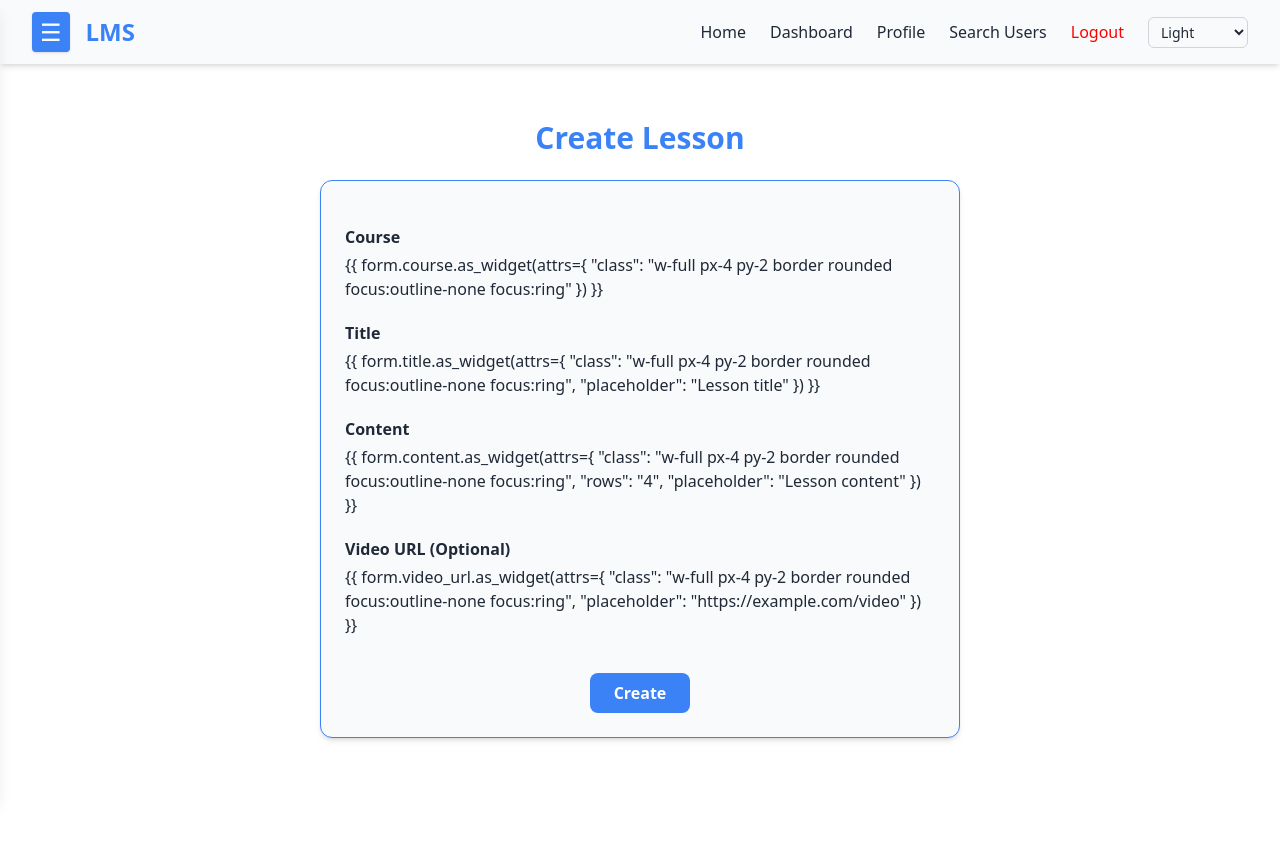
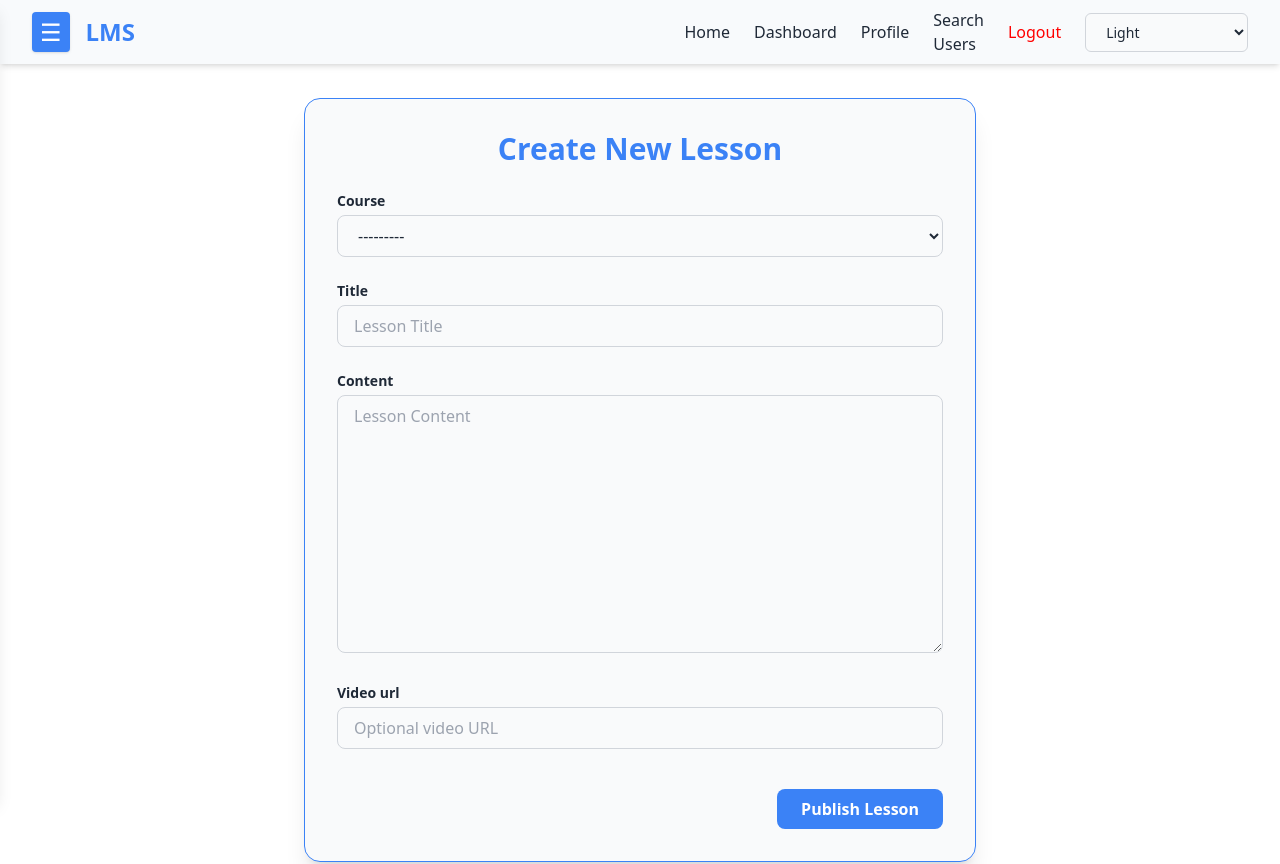
Before and after one commit to collins965/Learning-Management-System-, a Django app: page /lessons/create/ in a window 1280 px wide. Run offline with Django 5.2, Linux system fonts and the light colour scheme; a user stored in the database is signed in; tables that the repository leaves empty hold one stand-in row (values such as "Sample post"); some libraries are stand-ins or nearby versions.

Commit message:
Updated lesson form.html with better input logic theme styling and video url display

```diff
--- a/core/templates/core/lesson_form.html
+++ b/core/templates/core/lesson_form.html
@@ -1,53 +1,100 @@
-{% extends "base.html" %}
-{% block title %}{{ form_title }} | LMS{% endblock %}
+{% extends 'base.html' %}
+{% block title %}Create Lesson | LMS{% endblock %}
 
 {% block content %}
-<div class="max-w-2xl mx-auto px-4 py-10">
-  <h1 class="text-3xl font-bold text-center mb-6" style="color: var(--accent-color);">
-    {{ form_title }}
-  </h1>
+<section class="min-h-screen flex items-center justify-center bg-[var(--background-color)] transition-colors duration-300">
+  <div class="w-full max-w-2xl p-8 rounded-2xl shadow-xl border border-[var(--accent-color)] bg-[var(--card-color)] text-[var(--text-color)]">
 
-  <form method="post" class="bg-[var(--card-color)] p-6 rounded-xl shadow-md border border-[var(--accent-color)] space-y-5">
-    {% csrf_token %}
+    <h1 class="text-3xl font-bold mb-6 text-center text-[var(--accent-color)]"> Create New Lesson</h1>
 
-    <div>
-      <label for="course" class="block mb-1 font-semibold text-[var(--text-color)]">Course</label>
-      {{ form.course.as_widget(attrs={
-        "class": "w-full px-4 py-2 border rounded focus:outline-none focus:ring"
-      }) }}
-    </div>
+    <form method="post" enctype="multipart/form-data" class="space-y-6">
+      {% csrf_token %}
 
-    <div>
-      <label for="title" class="block mb-1 font-semibold text-[var(--text-color)]">Title</label>
-      {{ form.title.as_widget(attrs={
-        "class": "w-full px-4 py-2 border rounded focus:outline-none focus:ring",
-        "placeholder": "Lesson title"
-      }) }}
-    </div>
+      {% if form.non_field_errors %}
+        <div class="bg-red-100 dark:bg-red-400/20 text-red-700 dark:text-red-300 p-3 rounded shadow-sm">
+          {{ form.non_field_errors }}
+        </div>
+      {% endif %}
 
-    <div>
-      <label for="content" class="block mb-1 font-semibold text-[var(--text-color)]">Content</label>
-      {{ form.content.as_widget(attrs={
-        "class": "w-full px-4 py-2 border rounded focus:outline-none focus:ring",
-        "rows": "4",
-        "placeholder": "Lesson content"
-      }) }}
-    </div>
+      {% for field in form %}
+        <div class="space-y-1">
+          <label for="{{ field.id_for_label }}" class="block text-sm font-semibold text-[var(--text-color)]">
+            {{ field.label }}
+          </label>
+          {{ field }}
+          {% if field.help_text %}
+            <p class="text-xs text-[var(--subtle-text)]">{{ field.help_text }}</p>
+          {% endif %}
+          {% for error in field.errors %}
+            <p class="text-sm text-red-600 dark:text-red-400">{{ error }}</p>
+          {% endfor %}
+        </div>
+      {% endfor %}
 
-    <div>
-      <label for="video_url" class="block mb-1 font-semibold text-[var(--text-color)]">Video URL (Optional)</label>
-      {{ form.video_url.as_widget(attrs={
-        "class": "w-full px-4 py-2 border rounded focus:outline-none focus:ring",
-        "placeholder": "https://example.com/video"
-      }) }}
-    </div>
+      <!-- Optional Live Video Preview -->
+      <div id="video-preview" class="hidden">
+        <label class="block mb-1 font-semibold text-[var(--text-color)]">🎥 Video Preview</label>
+        <div class="aspect-video border border-[var(--accent-color)] rounded-lg overflow-hidden">
+          <iframe id="video-frame" class="w-full h-full" allowfullscreen></iframe>
+        </div>
+      </div>
 
-    <div class="pt-4 text-center">
-      <button type="submit"
-              class="bg-[var(--accent-color)] hover:bg-[var(--accent-strong)] text-white px-6 py-2 rounded-lg font-semibold transition">
-        {{ button_text|default:"Create Lesson" }}
-      </button>
-    </div>
-  </form>
-</div>
+      <div class="flex justify-end pt-4">
+        <button type="submit" class="bg-[var(--accent-color)] hover:bg-[var(--accent-strong)] text-white px-6 py-2 rounded-lg font-semibold transition-all duration-300">
+           Publish Lesson
+        </button>
+      </div>
+    </form>
+  </div>
+</section>
+
+<!-- Theme & Input Styling Script -->
+<script>
+  document.addEventListener("DOMContentLoaded", () => {
+    const themeVars = {
+      background: getComputedStyle(document.documentElement).getPropertyValue('--background-color').trim(),
+      text: getComputedStyle(document.documentElement).getPropertyValue('--text-color').trim(),
+      inputBg: getComputedStyle(document.documentElement).getPropertyValue('--card-color').trim(),
+    };
+
+    // Style inputs based on theme.css variables
+    document.querySelectorAll("input, select, textarea").forEach(el => {
+      el.classList.add(
+        "w-full", "px-4", "py-2", "rounded-lg", "border", "focus:outline-none", "focus:ring",
+        "bg-[var(--card-color)]", "text-[var(--text-color)]", "border-gray-300", "dark:border-gray-600",
+        "placeholder-gray-400", "dark:placeholder-gray-500", "transition"
+      );
+    });
+
+    // Live YouTube video preview logic
+    const videoInput = document.getElementById("id_video_url");
+    const previewContainer = document.getElementById("video-preview");
+    const frame = document.getElementById("video-frame");
+
+    if (videoInput) {
+      videoInput.addEventListener("input", () => {
+        const url = videoInput.value.trim();
+        let embedUrl = "";
+
+        if (url.includes("youtube.com/watch?v=")) {
+          embedUrl = url.replace("watch?v=", "embed/");
+        } else if (url.includes("youtu.be/")) {
+          const videoId = url.split("youtu.be/")[1];
+          embedUrl = `https://www.youtube.com/embed/${videoId}`;
+        } else if (url.includes("vimeo.com/")) {
+          const videoId = url.split("vimeo.com/")[1];
+          embedUrl = `https://player.vimeo.com/video/${videoId}`;
+        }
+
+        if (embedUrl) {
+          frame.src = embedUrl;
+          previewContainer.classList.remove("hidden");
+        } else {
+          frame.src = "";
+          previewContainer.classList.add("hidden");
+        }
+      });
+    }
+  });
+</script>
 {% endblock %}
```
